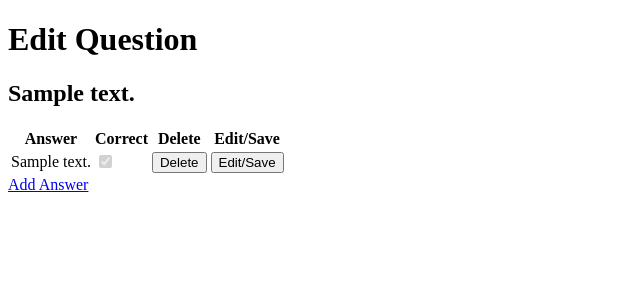
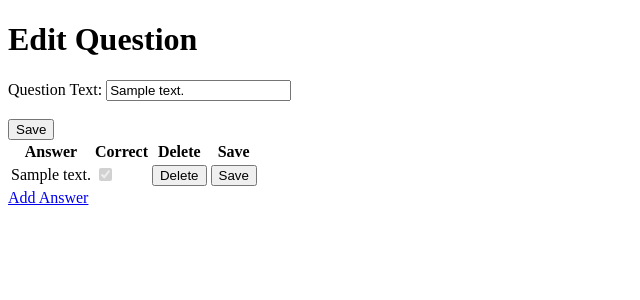
Before and after one commit to LittleHaku/cybersecurity-proj1, a Django app: page /question/1/edit/ in a window 1280 px wide. Shown: the part 97-397 px from the top of the page, without its empty margins (0-640 px from the left). Run offline with Django 4.2, Linux system fonts and the light colour scheme; a user stored in the database is signed in; tables that the repository leaves empty hold one stand-in row (values such as "Sample post").

Commit message:
mod question

```diff
--- a/project/quizzapp/templates/question_edit.html
+++ b/project/quizzapp/templates/question_edit.html
@@ -3,7 +3,12 @@
 {% block content %}
 <h1>Edit Question</h1>
 
-<h2>{{ question.text }}</h2>
+<form method="POST" action="{% url 'question_edit' question.id %}">
+    {% csrf_token %}
+    <label for="text">Question Text:</label>
+    <input type="text" id="text" name="text" value="{{ question.text }}"><br><br>
+    <input type="submit" value="Save">
+</form>
 
 <table>
     <thead>
@@ -11,7 +16,7 @@
             <th>Answer</th>
             <th>Correct</th>
             <th>Delete</th>
-            <th>Edit/Save</th>
+            <th>Save</th>
         </tr>
     </thead>
     <tbody>
@@ -20,7 +25,7 @@
             <td>{{ answer.text }}</td>
             <td><input type="checkbox" {% if answer.is_correct %}checked{% endif %} disabled></td>
             <td><a href="{% url 'answer_delete' answer.id %}"><button>Delete</button></a></td>
-            <td><button>Edit/Save</button></td>
+            <td><button>Save</button></td>
         </tr>
         {% endfor %}
     </tbody>
--- a/project/quizzapp/views.py
+++ b/project/quizzapp/views.py
@@ -139,7 +139,7 @@ def QuestionEditView(request, pk):
             form = QuestionForm(request.POST, instance=question)
             if form.is_valid():
                 form.save()
-                return redirect("quizowner", pk=question.quiz.id)
+                return redirect("question_edit", pk=question.id)
         else:
             form = QuestionForm(instance=question)
         return render(
```
